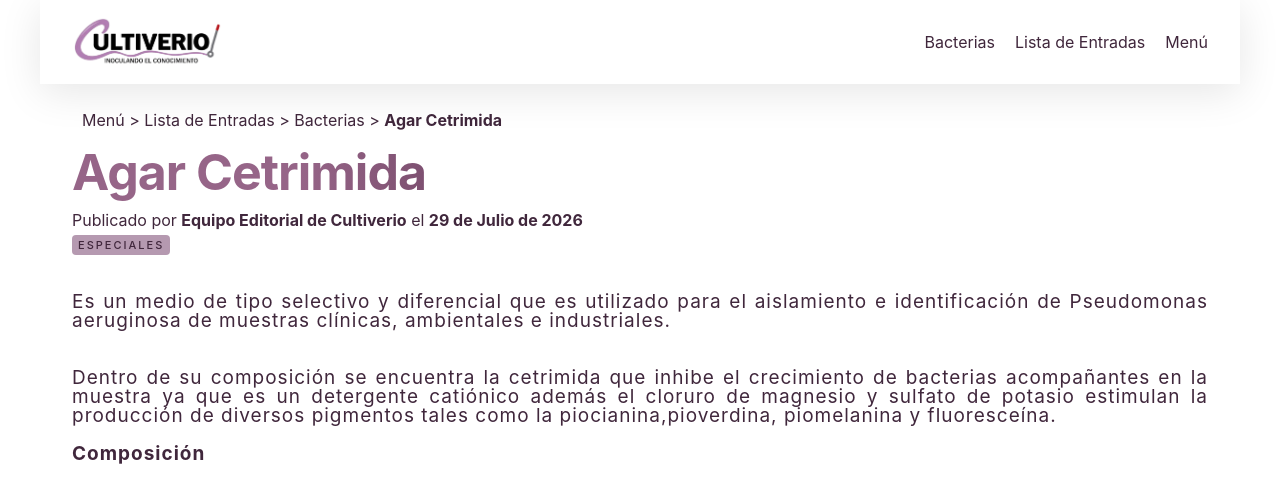
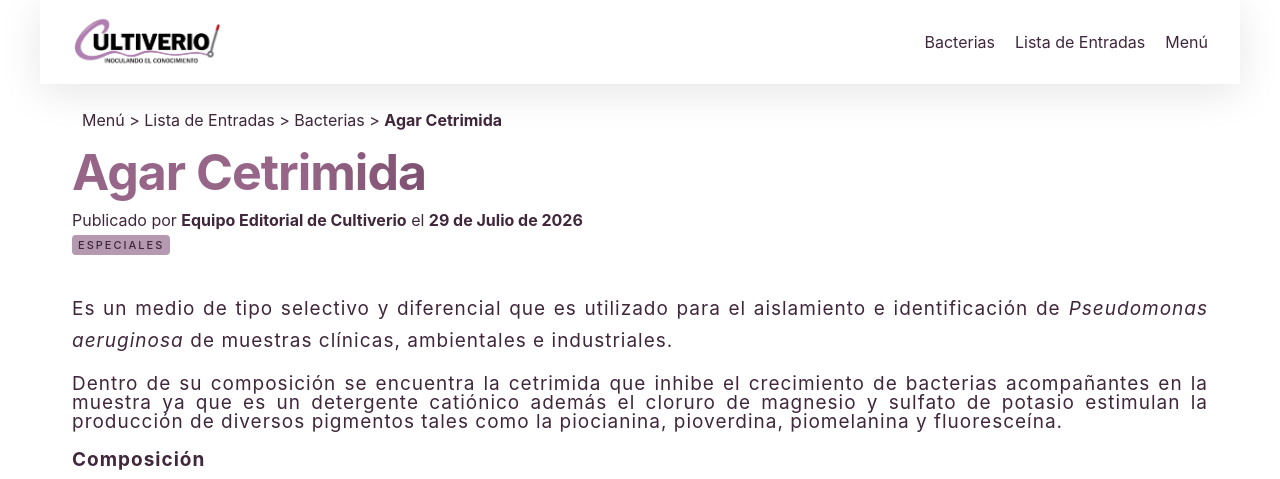
Before and after one commit to CultiverioOficial/CultiverioOficial.github.io, a plain HTML site: page Agar Cetrimida.html in a window 1280 px wide. Shown: the top 479 px of the page. Drawn offline with Linux system fonts and the light colour scheme.

Commit message:
Update Agar Cetrimida.html

```diff
--- a/Agar Cetrimida.html
+++ b/Agar Cetrimida.html
@@ -63,8 +63,12 @@
                 </div>
 
                 <div class="post-body">
-                    <p>Es un medio de tipo selectivo y diferencial que es utilizado para el aislamiento e identificación de Pseudomonas aeruginosa de muestras clínicas, ambientales e industriales.<p>
-                    <p>Dentro de su composición se encuentra la cetrimida que inhibe el crecimiento de bacterias acompañantes en la muestra ya que es un detergente catiónico además el cloruro de magnesio y sulfato de potasio estimulan la producción de diversos pigmentos tales como la piocianina,pioverdina, piomelanina y fluoresceína.</p>
+                    <p style="display: inline;">
+                        Es un medio de tipo selectivo y diferencial que es utilizado para el aislamiento e identificación de</p> <p class="especie"; style="display: inline;">Pseudomonas aeruginosa</p> <p style="display: inline;">de muestras clínicas, ambientales e industriales.
+                    </p>
+                    <p>
+                        Dentro de su composición se encuentra la cetrimida que inhibe el crecimiento de bacterias acompañantes en la muestra ya que es un detergente catiónico además el cloruro de magnesio y sulfato de potasio estimulan la producción de diversos pigmentos tales como la piocianina, pioverdina, piomelanina y fluoresceína.
+                    </p>
                     <p>
                         <strong>Composición</strong>
                     </p>
```
